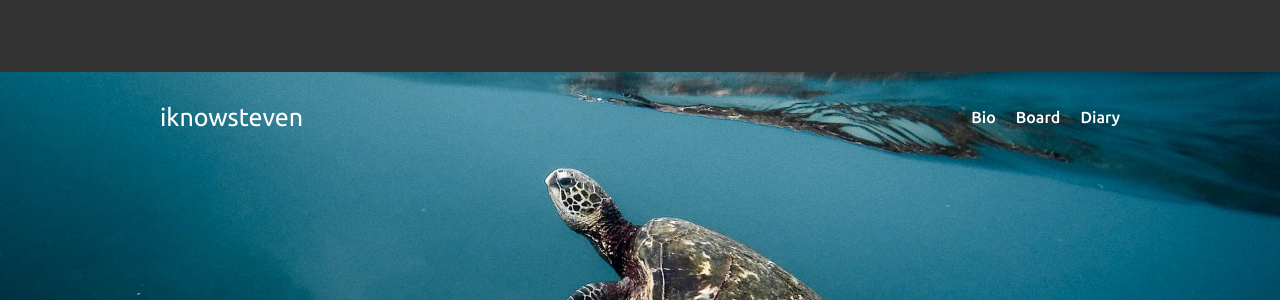
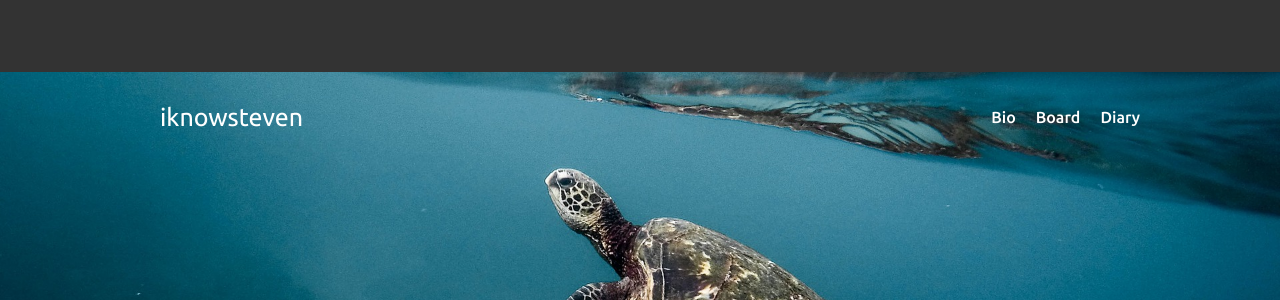
Before and after one commit to iknowSteven/iknowSteven.github.io, a Jekyll site: the page built from index.md, in a window 1280 px wide. Shown: the part 828-1128 px from the top of the page. Built offline with Jekyll 4.4.1, drawn with Linux system fonts in a browser that asks for light colours; our own code applies the rules of GitHub Pages for plain Markdown files.

Commit message:
no message

```diff
--- a/_layouts/home.html
+++ b/_layouts/home.html
@@ -37,7 +37,7 @@
             <nav id="all_countdown_chapter_header_nav">
                 <li>Bio</li>
                 <li>Board</li>
-                <li>Diary</li>
+                <li style="margin-right: 0">Diary</li>
             </nav>
         </header>
         <h1>More waters to explore</h1>
```
